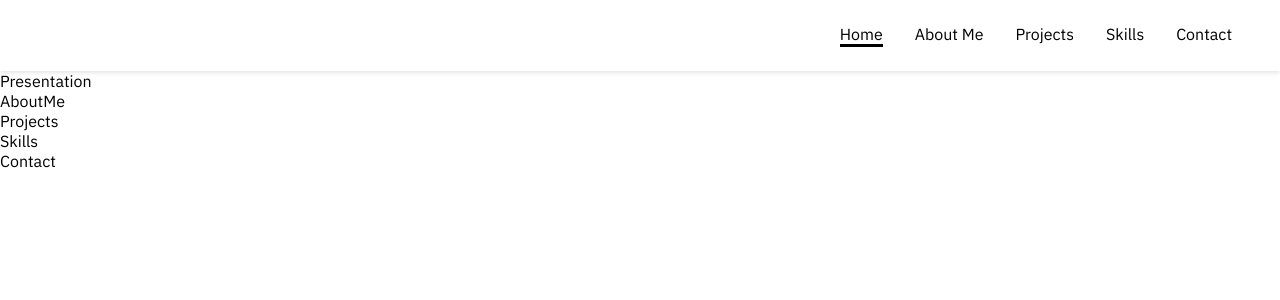
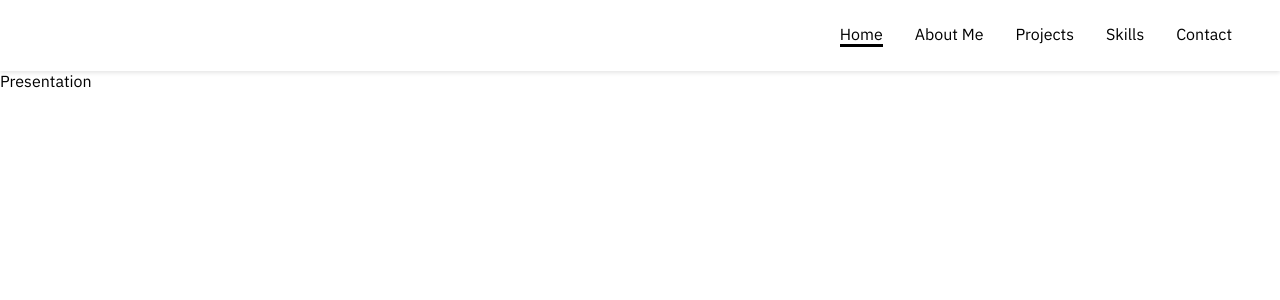
Before and after one commit to MartinDCalderonP/portfolio, a Next.js app: page / in a window 1280 px wide. Shown: the top 300 px of the page. Built offline with nearby package versions, Linux system fonts and the light colour scheme.

Commit message:
Add conditional rendering in Home

```diff
--- a/pages/index.tsx
+++ b/pages/index.tsx
@@ -16,11 +16,11 @@ const Home = () => {
   return (
     <>
       <Navbar activeItem={activeItem} handleItemClick={handleItemClick} />
-      <Presentation />
-      <AboutMe />
-      <Projects />
-      <Skills />
-      <Contact />
+      {activeItem === "Home" && <Presentation />}
+      {activeItem === "About Me" && <AboutMe />}
+      {activeItem === "Projects" && <Projects />}
+      {activeItem === "Skills" && <Skills />}
+      {activeItem === "Contact" && <Contact />}
     </>
   );
 };
```
